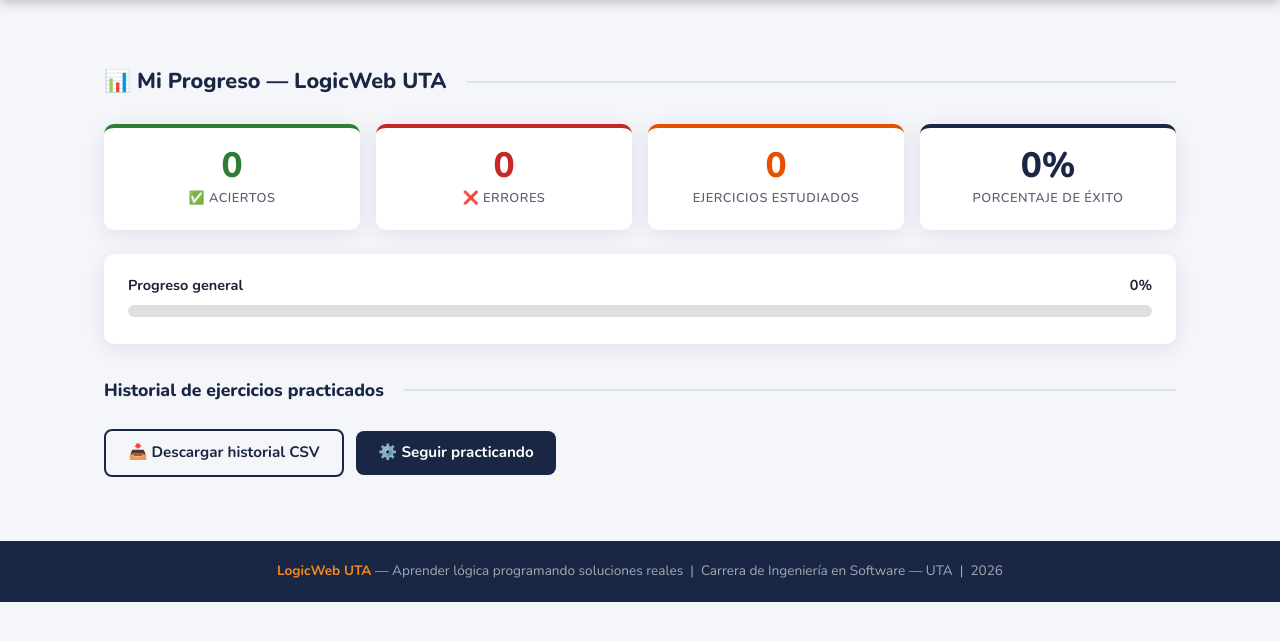
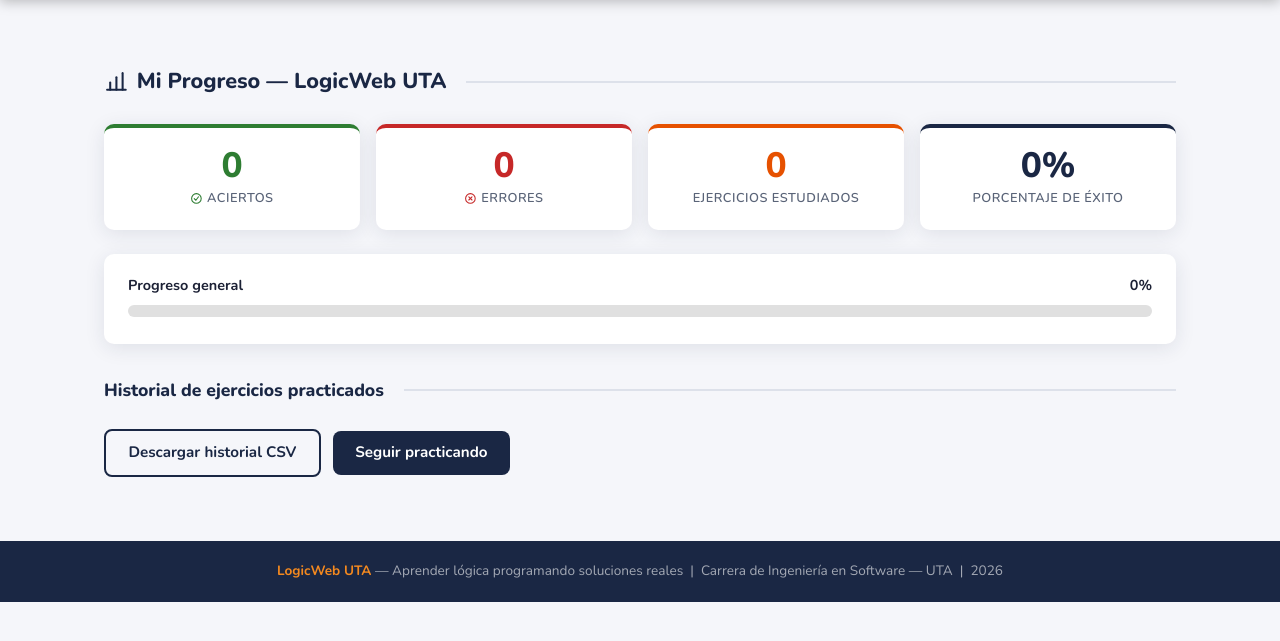
Before and after one commit to Osyanne/LogicWeb-UTA, a Django app: page /mi-progreso/ in a window 1280 px wide. Shown: the part 62-703 px from the top of the page. Run offline with Django 5.2, Linux system fonts and the light colour scheme; the visitor is signed in with stand-in values (Sample User, id 1); data comes from the database, SQL or seed files in the repository; data that the repository does not hold is empty; some libraries are stand-ins or nearby versions.

Commit message:
refactor(estilo): mi progreso con iconos de estado

```diff
--- a/templates/reportes/mi_progreso.html
+++ b/templates/reportes/mi_progreso.html
@@ -9,17 +9,17 @@
 {% block contenido %}
 <div class="container" style="padding-top:2rem">
 
-  <h1 class="section-title">📊 Mi Progreso — LogicWeb UTA</h1>
+  <h1 class="section-title">{% include "icons/bar-chart.svg" %} Mi Progreso — LogicWeb UTA</h1>
 
   <!-- Tarjetas de estadísticas globales -->
   <div class="stats-grid">
     <div class="stat-card verde">
       <div class="numero">{{ correctos }}</div>
-      <div class="etiqueta">✅ Aciertos</div>
+      <div class="etiqueta">{% include "icons/check-circle.svg" with cls="ico ico-sm ico-ok" %} Aciertos</div>
     </div>
     <div class="stat-card rojo">
       <div class="numero">{{ incorrectos }}</div>
-      <div class="etiqueta">❌ Errores</div>
+      <div class="etiqueta">{% include "icons/x-circle.svg" with cls="ico ico-sm ico-err" %} Errores</div>
     </div>
     <div class="stat-card naranja">
       <div class="numero">{{ codigos_vistos }}</div>
@@ -45,7 +45,7 @@
   <!-- Progreso por unidad (RF09 — desglose por unidad) -->
   {% if progreso_unidades %}
   <div class="progreso-unidades">
-    <h2>📚 Progreso por Unidad</h2>
+    <h2>{% include "icons/layers.svg" %} Progreso por Unidad</h2>
     {% for u in progreso_unidades %}
     <div class="unidad-row">
       <span class="unidad-label" title="{{ u.nombre }}">{{ u.nombre }}</span>
@@ -90,13 +90,13 @@
             {% endif %}
           </td>
           <td>
-            {% if intento.ejercicio.codigo_cpp %}✅ Visto{% else %}—{% endif %}
+            {% if intento.ejercicio.codigo_cpp %}Visto{% else %}—{% endif %}
           </td>
           <td>
             {% if intento.resultado == 'correcto' %}
-              <span class="badge-correcto">✅ Correcto</span>
+              <span class="badge-correcto">{% include "icons/check-circle.svg" with cls="ico ico-sm ico-ok" %} Correcto</span>
             {% else %}
-              <span class="badge-incorrecto">❌ Incorrecto</span>
+              <span class="badge-incorrecto">{% include "icons/x-circle.svg" with cls="ico ico-sm ico-err" %} Incorrecto</span>
             {% endif %}
           </td>
           <td style="font-size:.85rem;color:var(--text-muted)">{{ intento.fecha|date:"d/m/Y H:i" }}</td>
@@ -113,8 +113,8 @@
   {% endif %}
 
   <div class="flex-gap mt-3">
-    <a href="{% url 'exportar_csv' %}" class="btn btn-outline">📥 Descargar historial CSV</a>
-    <a href="{% url 'ejercicios_interactivos' %}" class="btn btn-primary">⚙️ Seguir practicando</a>
+    <a href="{% url 'exportar_csv' %}" class="btn btn-outline">Descargar historial CSV</a>
+    <a href="{% url 'ejercicios_interactivos' %}" class="btn btn-primary">Seguir practicando</a>
   </div>
 
 </div>
```
Also changed, not shown: tests/test_no_emojis.py (+3 -0 lines).
